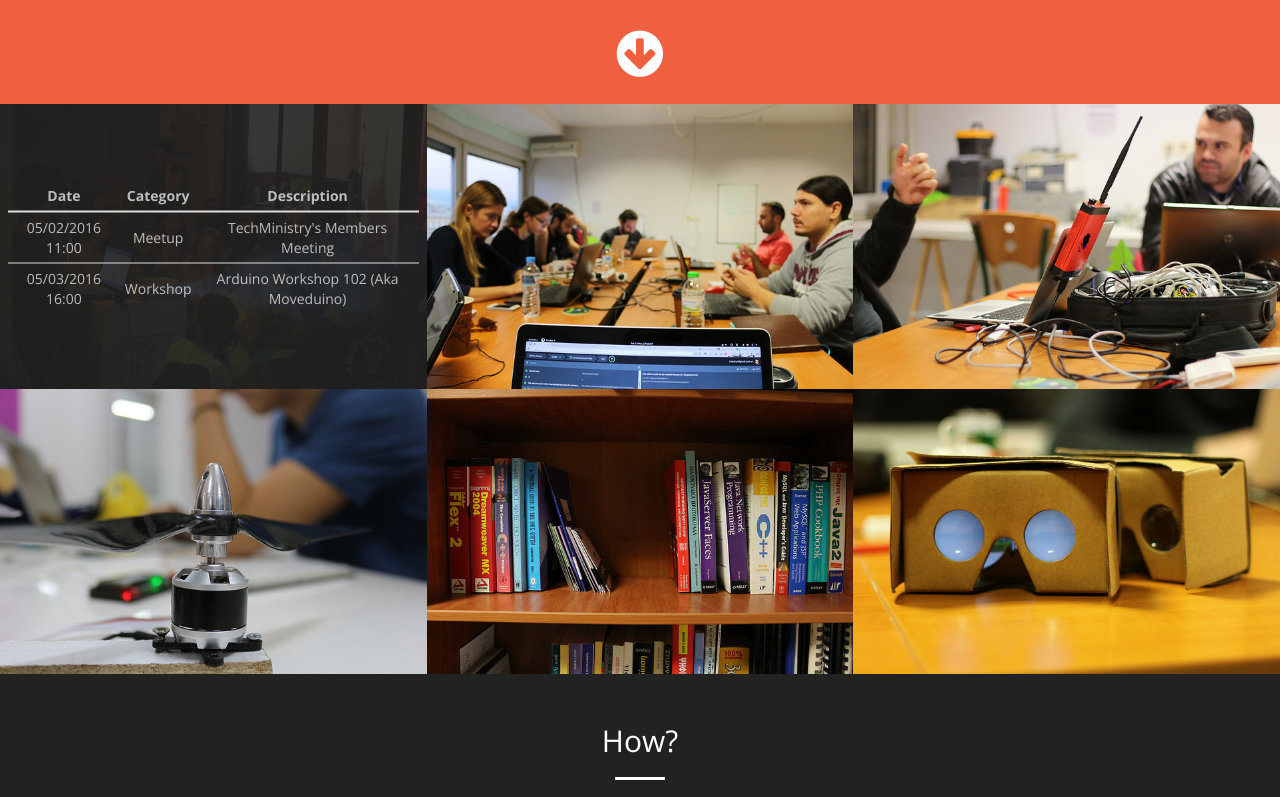
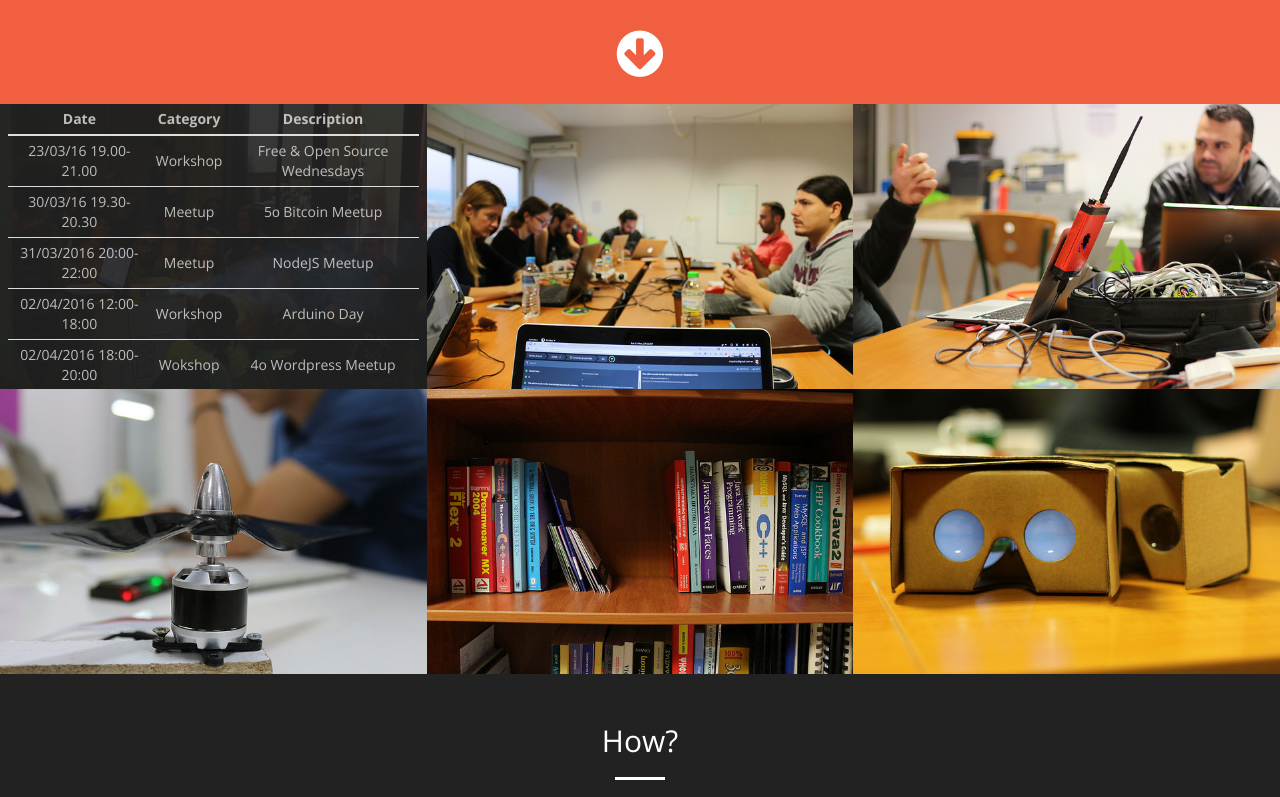
Before and after one commit to lambdaspace/new_website, a website: page index.html in a window 1280 px wide. Shown: the part 1961-2758 px from the top of the page. Drawn offline with nearby package versions, Linux system fonts and the light colour scheme; no server answers.

Commit message:
Update events

```diff
--- a/index.html
+++ b/index.html
@@ -200,14 +200,29 @@
                     </thead>
                     <tbody>
                       <tr>
-                        <td>05/02/2016 11:00</td>
-                        <td>Meetup</td>
-                        <td>TechMinistry's members meeting</td>
+                        <td>23/03/16 19.00-21.00</td>
+                        <td>Workshop</td>
+                        <td>Free & Open Source Wednesdays</td>
                       </tr>
                       <tr>
-                        <td>05/03/2016 16:00</td>
+                        <td>30/03/16 19.30-20.30</td>
+                        <td>Meetup</td>
+                        <td>5ο Bitcoin Meetup</td>
+                      </tr>
+                      <tr>
+                        <td>31/03/2016 20:00-22:00</td>
+                        <td>Meetup</td>
+                        <td>NodeJS Meetup</td>
+                      </tr>
+                      <tr>
+                        <td>02/04/2016 12:00-18:00</td>
                         <td>Workshop</td>
-                        <td>Arduino Workshop 102 (aka Moveduino)</td>
+                        <td>Arduino day</td>
+                      </tr>
+                      <tr>
+                        <td>02/04/2016 18:00-20:00</td>
+                        <td>Wokshop</td>
+                        <td>4o Wordpress Meetup</td>
                       </tr>
                     </tbody>
                   </table>
```
